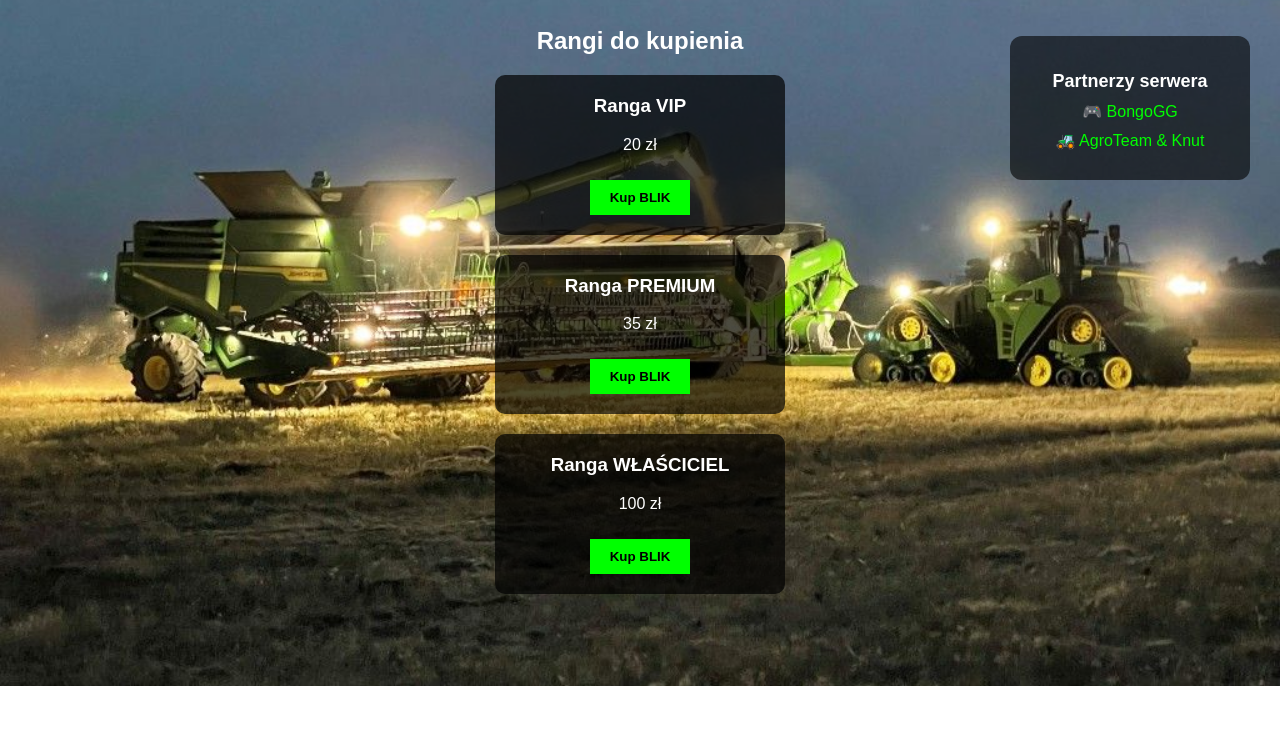
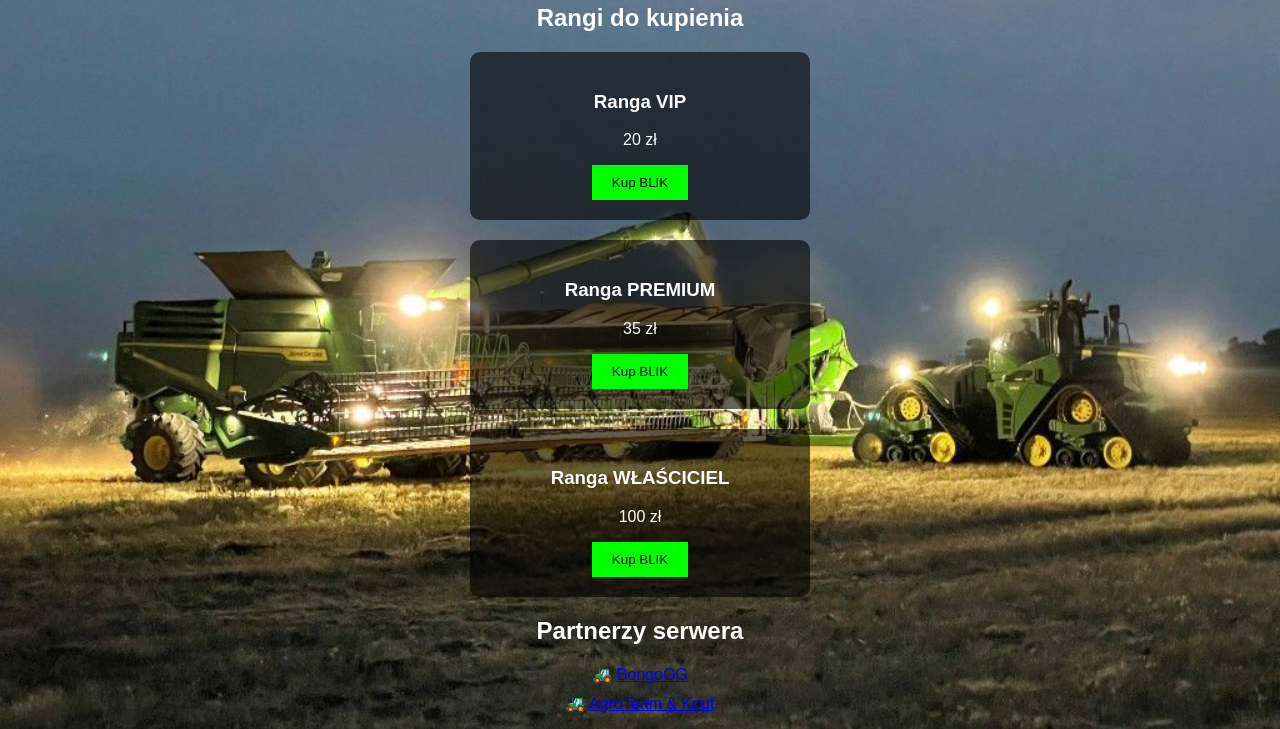
Before and after one commit to Biusnes221/agroteam-sklep, a plain HTML site: page index.html in a window 1280 px wide. Shown: the part 114-843 px from the top of the page. Before the commit the page ends 800 px from the top, so only its background shows below. Drawn offline with Linux system fonts and the light colour scheme.

Commit message:
Add files via upload

```diff
--- a/index.html
+++ b/index.html
@@ -1,3 +1,4 @@
+
 <!DOCTYPE html>
 <html lang="pl">
 <head>
@@ -7,42 +8,32 @@
 </head>
 <body>
     <h1>AgroTeam Polska – Sklep</h1>
-    <p class="owners">Właściciele: Kazik & Krecik</p>
+    <p>Właściciele: Kazik & Krecik</p>
 
     <h2>Rangi do kupienia</h2>
 
-    <div class="rank">
+    <div class="ranga">
         <h3>Ranga VIP</h3>
         <p>20 zł</p>
-        <button onclick="showNumber()">Kup BLIK</button>
+        <button onclick="alert('Numer BLIK: 696746360')">Kup BLIK</button>
     </div>
 
-    <div class="rank">
+    <div class="ranga">
         <h3>Ranga PREMIUM</h3>
         <p>35 zł</p>
-        <button onclick="showNumber()">Kup BLIK</button>
+        <button onclick="alert('Numer BLIK: 696746360')">Kup BLIK</button>
     </div>
 
-    <div class="rank">
+    <div class="ranga">
         <h3>Ranga WŁAŚCICIEL</h3>
         <p>100 zł</p>
-        <button onclick="showNumber()">Kup BLIK</button>
+        <button onclick="alert('Numer BLIK: 696746360')">Kup BLIK</button>
     </div>
 
-    <div id="blik-number"></div>
-
-    <div class="sidebar">
-      <h2>Partnerzy serwera</h2>
-      <ul>
-        <li><a href="https://bongogg.pl" target="_blank">🎮 BongoGG</a></li>
-        <li><a href="https://agroteam.pl" target="_blank">🚜 AgroTeam & Knut</a></li>
-      </ul>
-    </div>
-
-    <script>
-        function showNumber() {
-            document.getElementById('blik-number').innerText = "Numer BLIK: 696746360";
-        }
-    </script>
+    <h2>Partnerzy serwera</h2>
+    <ul class="partnerzy">
+        <li>🚜 <a href="#" target="_blank">BongoGG</a></li>
+        <li>🚜 <a href="#" target="_blank">AgroTeam & Knut</a></li>
+    </ul>
 </body>
 </html>
--- a/style.css
+++ b/style.css
@@ -1,83 +1,38 @@
+
 body {
-    background: url('background.jpg') no-repeat center center fixed;
+    font-family: Arial, sans-serif;
+    background-image: url('background.jpg');
     background-size: cover;
+    background-repeat: no-repeat;
+    background-attachment: fixed;
     color: white;
     text-align: center;
-    font-family: Arial, sans-serif;
-    margin: 0;
+}
+
+h1, h2 {
+    color: white;
+}
+
+.ranga {
+    background-color: rgba(0, 0, 0, 0.6);
+    padding: 20px;
+    margin: 20px auto;
+    width: 300px;
+    border-radius: 10px;
+}
+
+button {
+    padding: 10px 20px;
+    background-color: lime;
+    border: none;
+    cursor: pointer;
+}
+
+.partnerzy {
+    list-style-type: none;
     padding: 0;
 }
 
-h1 {
-    padding: 20px;
-    background-color: rgba(0, 0, 0, 0.85);
-    margin: 0;
+.partnerzy li {
+    margin: 10px 0;
 }
-
-.owners {
-    margin-bottom: 30px;
-}
-
-.rank {
-    background-color: rgba(0, 0, 0, 0.7);
-    margin: 20px auto;
-    padding: 20px;
-    width: 250px;
-    border-radius: 10px;
-}
-
-.rank h3 {
-    margin-top: 0;
-}
-
-button {
-    background-color: lime;
-    color: black;
-    padding: 10px 20px;
-    border: none;
-    cursor: pointer;
-    font-weight: bold;
-    margin-top: 10px;
-}
-
-#blik-number {
-    margin-top: 20px;
-    font-size: 18px;
-    font-weight: bold;
-}
-
-.sidebar {
-  position: fixed;
-  top: 150px;
-  right: 30px;
-  width: 200px;
-  background-color: rgba(0, 0, 0, 0.6);
-  padding: 20px;
-  border-radius: 12px;
-  color: white;
-  font-family: sans-serif;
-}
-
-.sidebar h2 {
-  font-size: 18px;
-  margin-bottom: 10px;
-}
-
-.sidebar ul {
-  list-style: none;
-  padding: 0;
-  margin: 0;
-}
-
-.sidebar ul li {
-  margin-bottom: 10px;
-}
-
-.sidebar ul li a {
-  color: #00ff00;
-  text-decoration: none;
-}
-
-.sidebar ul li a:hover {
-  text-decoration: underline;
-}
```
